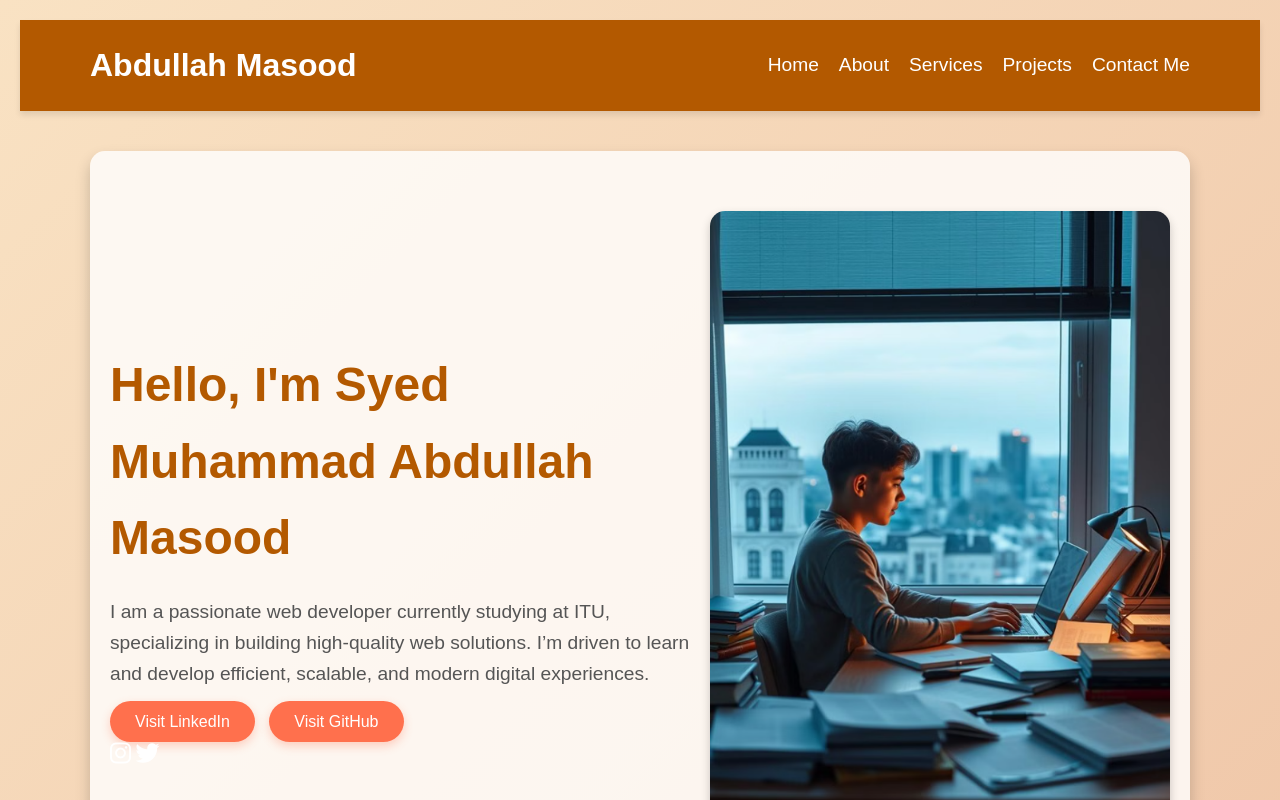
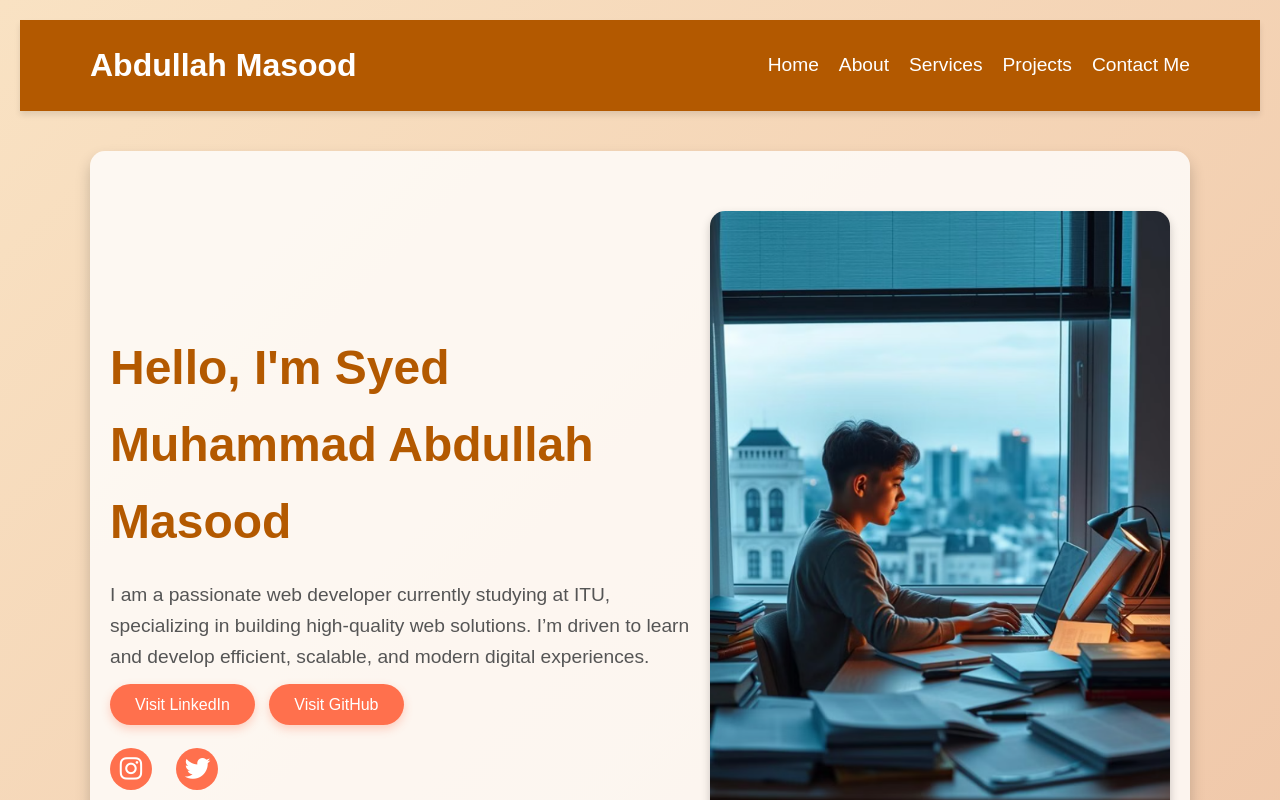
Before and after one commit to Abdullah-Masood-5/BSCS22054-Assignment-1, a plain HTML site: page index.html in a window 1280 px wide. Shown: the top 800 px of the page. Drawn offline with nearby package versions, Linux system fonts and the light colour scheme.

Commit message:
Updated CSS file

```diff
--- a/styles.css
+++ b/styles.css
@@ -10,14 +10,12 @@ body {
     line-height: 1.6;
     color: #333;
     background: linear-gradient(135deg, #f9e2c3, #e5a88b);
-    /* Muted warm gradient background */
     padding: 20px;
 }
 
 /* Navigation Styles */
 header {
     background-color: #b35900;
-    /* Deep burnt orange */
     padding: 20px;
     color: #fff;
     box-shadow: 0 4px 6px rgba(0, 0, 0, 0.1);
@@ -60,13 +58,25 @@ nav {
 
 /* Social Icon */
 .social-icon {
-    font-size: 1.5em;
-    color: #fff;
+
+    width: 42px;
+    height: 42px;
+    font-size: 1.6rem;
+    color: white;
+    background: #ff704d;
+    display: inline-flex;
+    justify-content: center;
+    margin-top: 30px;
+    margin-right: 20px;
+    align-items: center;
+    transition: .3s;
+    border-radius: 50%;
+    z-index: 1;
+    text-decoration: none;
 }
 
 .social-icon:hover {
     color: #ff9966;
-    /* Lighter orange */
 }
 
 /* Menu Toggle for Mobile */
@@ -81,10 +91,8 @@ nav {
     padding: 60px 20px;
     margin: 20px 0;
     background-color: rgba(255, 255, 255, 0.8);
-    /* Transparent white section background */
     border-radius: 15px;
     box-shadow: 0 8px 15px rgba(0, 0, 0, 0.2);
-    /* Soft shadow */
     max-width: 1100px;
     margin: 40px auto;
 }
@@ -125,16 +133,12 @@ nav {
     margin-right: 10px;
     border-radius: 50px;
     transition: background-color 0.3s, transform 0.3s;
-    /* Smooth transitions */
     box-shadow: 0 4px 10px rgba(255, 112, 77, 0.3);
-    /* Button shadow */
 }
 
 .intro-text .btn:hover {
     background-color: #ffcc80;
-    /* Lighter coral hover */
     transform: translateY(-5px);
-    /* Lift effect on hover */
 }
 
 .intro-image img {
@@ -159,7 +163,6 @@ nav {
 .skills-section h3 {
     font-size: 1.8em;
     color: #ff704d;
-    /* Vibrant coral */
     margin-bottom: 15px;
 }
 
@@ -182,13 +185,11 @@ nav {
     margin-bottom: 30px;
     font-weight: bold;
     color: #b35900;
-    /* Deep burnt orange */
 }
 
 .service-box,
 .project-box {
     background-color: rgba(255, 255, 255, 0.9);
-    /* Slightly transparent */
     padding: 20px;
     border-radius: 12px;
     margin-bottom: 30px;
@@ -224,13 +225,11 @@ nav {
 
 .contact-details strong {
     color: #ff704d;
-    /* Coral for contrast */
 }
 
 /* Footer Styles */
 footer {
     background-color: #b35900;
-    /* Deep burnt orange */
     padding: 20px;
     text-align: center;
     color: #fff;
@@ -239,13 +238,11 @@ footer {
 
 footer a {
     color: #ffcc80;
-    /* Lighter orange */
     text-decoration: none;
 }
 
 footer a:hover {
     color: #ff704d;
-    /* Coral hover */
 }
 
 /* Responsive Design */
```
